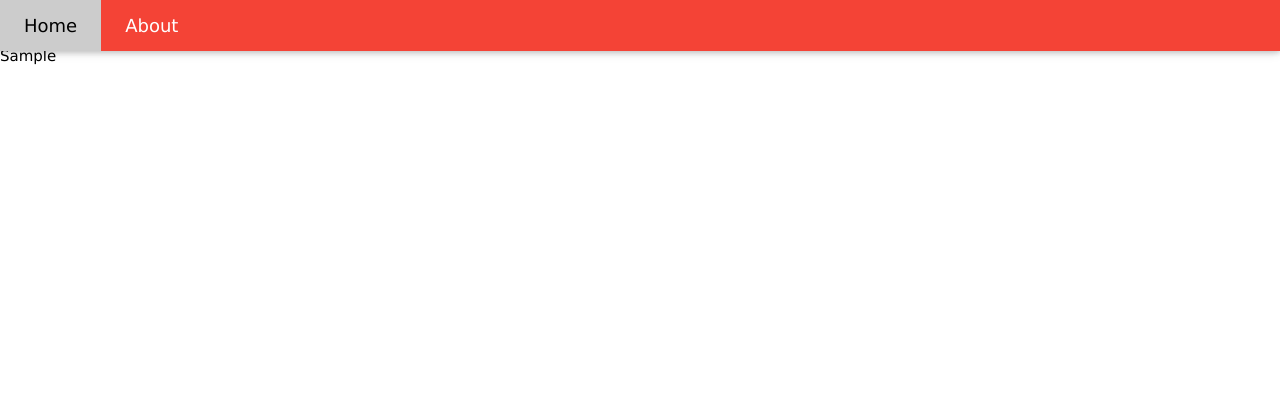
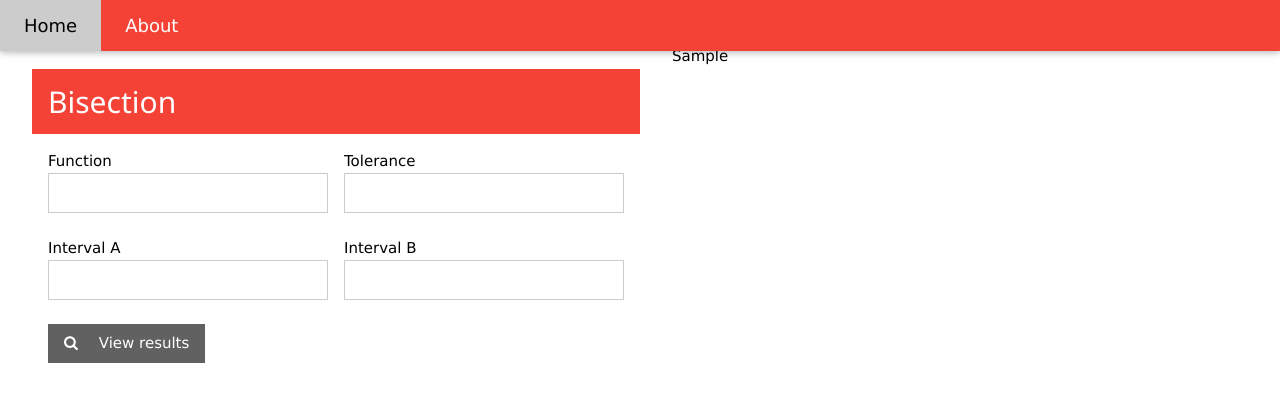
Before and after one commit to mamorenoc2/Proyecto-de-analisis-numerico, a Flask app: template templates/biseccion.html in a window 1280 px wide. Shown: the top 402 px of the page. Run offline with Flask 3, Linux system fonts and the light colour scheme; the template is opened without the code that fills it: most values are stand-ins (such as "Sample title", 1, 10 or a date in 2020).

Commit message:
Diseño bisecion

```diff
--- a/templates/biseccion.html
+++ b/templates/biseccion.html
@@ -1,6 +1,62 @@
-{% extends "layout.html" %}
-{% block body %}
+{% extends "layout.html" %} {% block body %}
+<div>
+    <div class="w3-display w3-padding w3-margin w3-col l6 m8">
+        <div class="w3-container w3-red">
+            <h2>Bisection</h2>
+        </div>
+        <div class="w3-container w3-white w3-padding-16">
+            <form action="/action_page.php" target="_blank">
+                <div class="w3-row-padding" style="margin: 0 -16px">
+                    <div class="w3-half w3-margin-bottom">
+                        <label>Function</label>
+                        <input
+                        class="w3-input w3-border"
+                        type="text"
+                        name="funtion"
+                        id="funtion"
+                        required
+                        />
+                    </div>
+                    <div class="w3-half">
+                        <label> Tolerance </label>
+                        <input
+                        class="w3-input w3-border"
+                        type="number"
+                        name="tolerance"
+                        id="tolerance"
+                        required
+                        />
+                    </div>
+                </div>
+                <div class="w3-row-padding" style="margin: 8px -16px">
+                    <div class="w3-half w3-margin-bottom">
+                        <label>Interval A</label>
+                        <input
+                        class="w3-input w3-border"
+                        type="number"
+                        name="interval_a"
+                        id="interval_a"
+                        required
+                        />
+                    </div>
+                    <div class="w3-half">
+                        <label>Interval B</label>
+                        <input
+                        class="w3-input w3-border"
+                        type="number"
+                        name="interval_b"
+                        id="interval_b"
+                        required
+                        />
+                    </div>
+        </div>
+        <button class="w3-button w3-dark-grey" type="submit">
+            <i class="fa fa-search w3-margin-right"></i> View results</button>
+        </form>
+    </div>
+</div>
 <div>
     {{ result.to_html() | safe}}
 </div>
+</div>
 {% endblock %}
```
